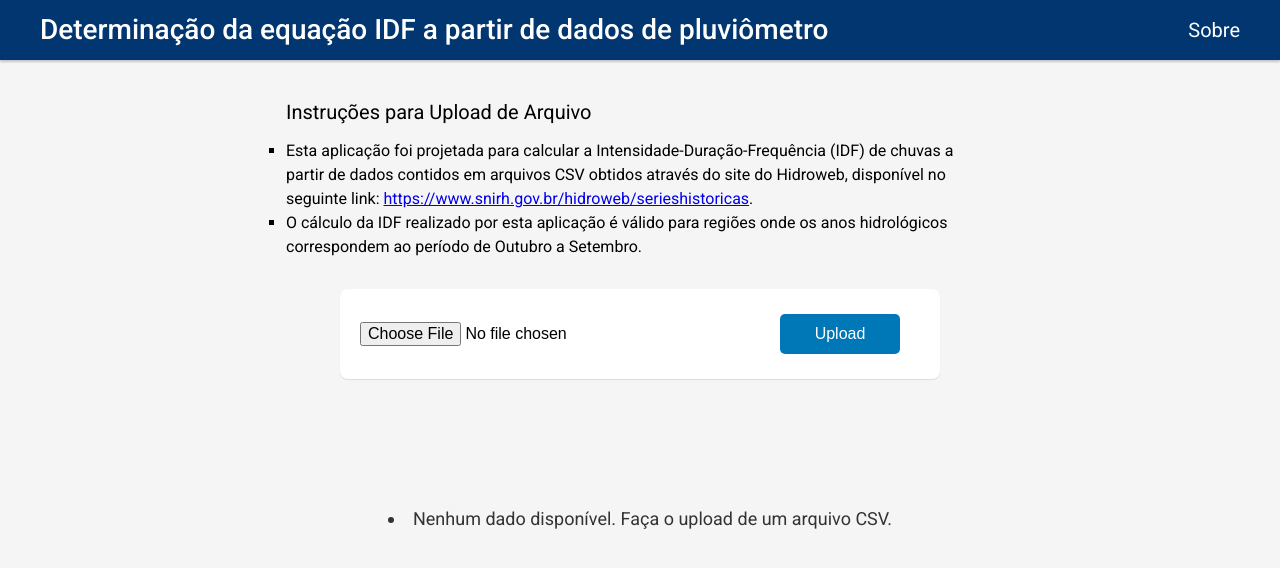
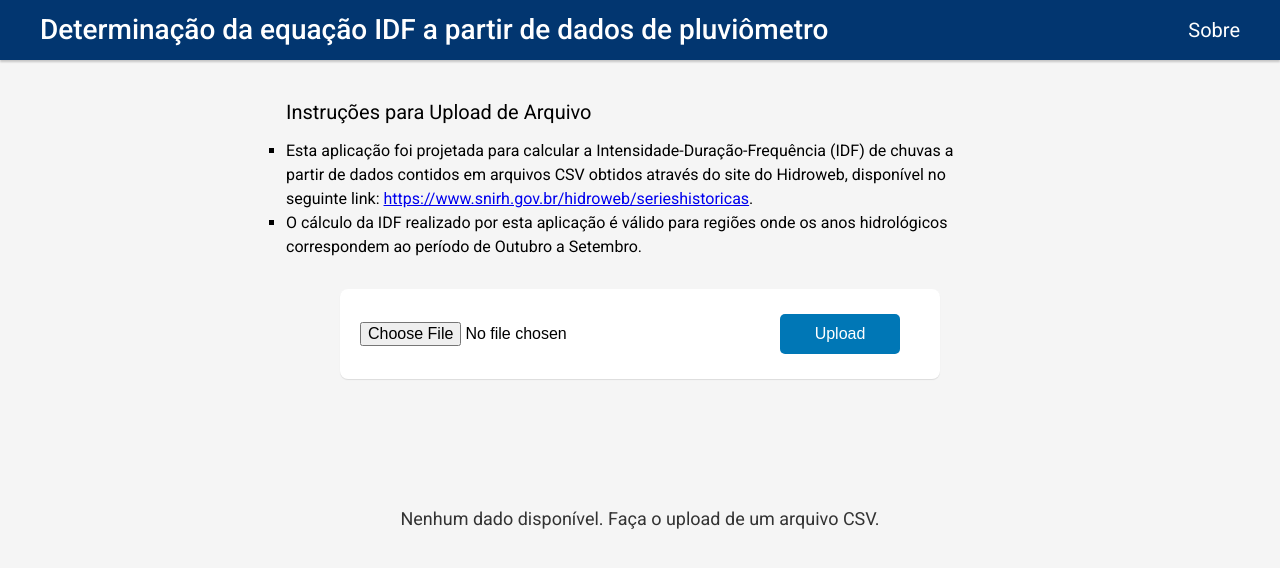
Before and after one commit to AnaLauraFFerraz/CalculoIDF_front, a React (Create React App) app: page / in a window 1280 px wide. Shown: the top 568 px of the page. Built offline with nearby package versions, Linux system fonts and the light colour scheme.

Commit message:
fix: no data message style

```diff
--- a/src/components/Report.js
+++ b/src/components/Report.js
@@ -3,11 +3,12 @@ import {
   ReportWrapper,
   MessageContainer,
   Message,
+  NoData,
   WarningMessage,
   Table,
   Equation,
 } from "../style/report.styles";
-import AttentionSign from "../style/assets/attention-sign.png"
+import AttentionSign from "../style/assets/attention-sign.png";
 import 'katex/dist/katex.min.css';
 import { BlockMath } from 'react-katex';
 import { Instructions } from "../style/general.styles";
@@ -21,7 +22,7 @@ export default function Report({ data }) {
   if (!data) {
     return (
       <MessageContainer>
-        <Message>Nenhum dado disponível. Faça o upload de um arquivo CSV.</Message>
+        <NoData>Nenhum dado disponível. Faça o upload de um arquivo CSV.</NoData>
       </MessageContainer>
     );
   }
@@ -32,7 +33,7 @@ export default function Report({ data }) {
     return (
       <ReportWrapper>
         <h1>Dados da relação Intensidade-Duração-Frequência (IDF)</h1>
-        <Message>{data}</Message>
+        <NoData>{data}</NoData>
       </ReportWrapper>
     );
   }
--- a/src/style/report.styles.js
+++ b/src/style/report.styles.js
@@ -39,6 +39,13 @@ export const MessageContainer = styled.div`
 `;
 
 export const Message = styled.li`
+  margin: 5px;
+  color: #333;
+  font-size: 18px;
+  line-height: 20px;
+`;
+
+export const NoData = styled.p`
   margin: 5px;
   color: #333;
   font-size: 18px;
```
